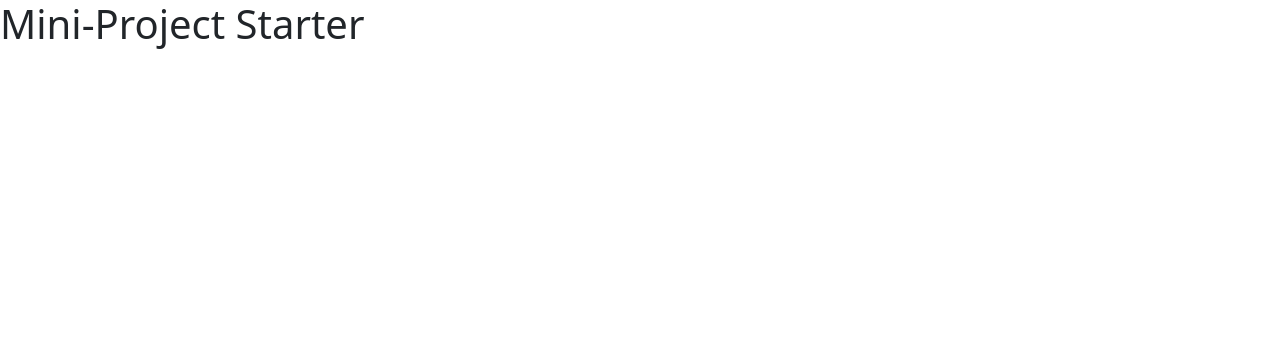
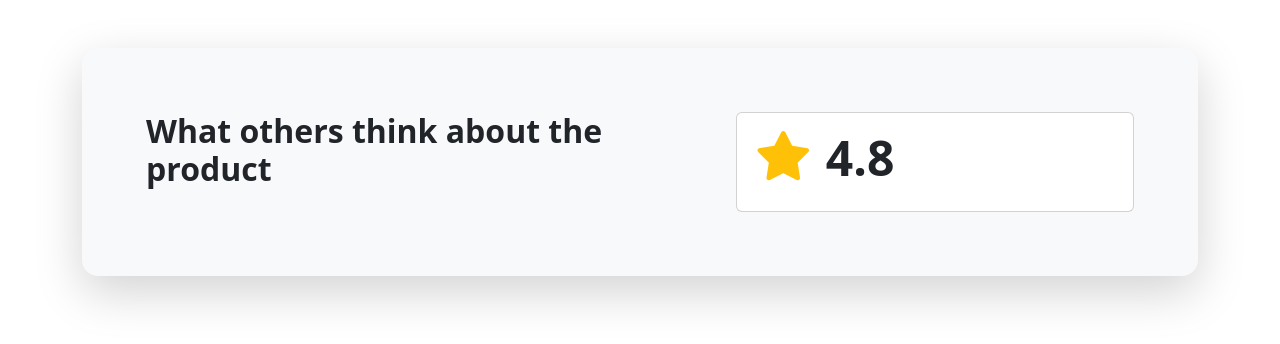
Before and after one commit to stevensonsaintlaurent/ratings-components, a plain HTML site: page index.html in a window 1280 px wide. Drawn offline with Linux system fonts and the light colour scheme.

Commit message:
start with some element

```diff
--- a/index.html
+++ b/index.html
@@ -4,12 +4,40 @@
     <meta charset="UTF-8" />
     <meta http-equiv="X-UA-Compatible" content="IE=edge" />
     <meta name="viewport" content="width=device-width, initial-scale=1.0" />
+    <link
+      rel="stylesheet"
+      href="https://cdnjs.cloudflare.com/ajax/libs/font-awesome/7.0.0/css/all.min.css"
+      integrity="sha512-DxV+EoADOkOygM4IR9yXP8Sb2qwgidEmeqAEmDKIOfPRQZOWbXCzLC6vjbZyy0vPisbH2SyW27+ddLVCN+OMzQ=="
+      crossorigin="anonymous"
+      referrerpolicy="no-referrer"
+    />
     <link rel="stylesheet" href="css/bootstrap.min.css" />
     <link rel="stylesheet" href="css/style.css" />
-    <title>Mini-Project Starter</title>
+    <title>Ratings Component</title>
   </head>
   <body>
-    <h1>Mini-Project Starter</h1>
+    <div class="container">
+      <div class="card bg-light border-0 shadow-lg rounded-4 mt-5">
+        <div class="card-body">
+          <!-- Top Row section -->
+          <div class="row p-5">
+            <div class="col-7">
+              <h2 class="fw-bold">What others think about the product</h2>
+            </div>
+
+            <div class="col-5">
+              <div class="card">
+                <div class="card-body">
+                  <h3 class="display-5 fw-semibold">
+                    <i class="fas fa-star text-warning"></i> 4.8
+                  </h3>
+                </div>
+              </div>
+            </div>
+          </div>
+        </div>
+      </div>
+    </div>
 
     <script src="js/bootstrap.bundle.min.js"></script>
   </body>
```
